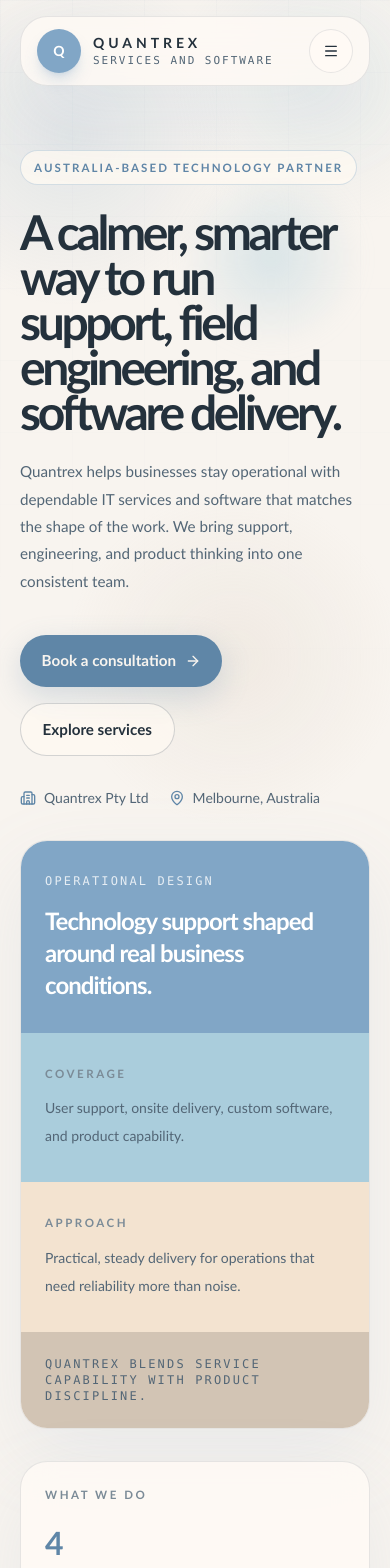
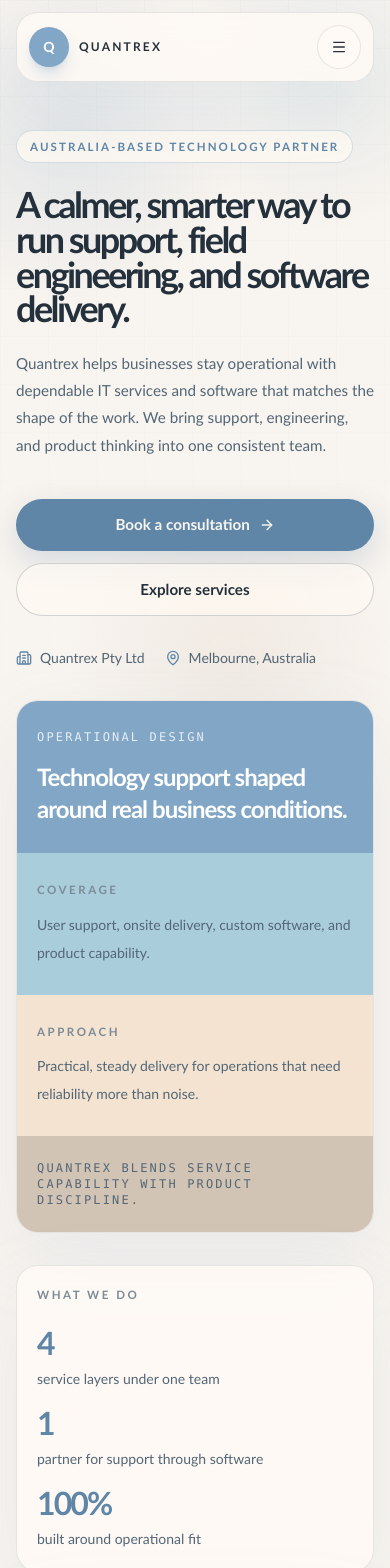
Before and after one commit to naveen-quantrex/quantrex-website, a Next.js app: page / in a window 390 px wide. Shown: the top 1568 px of the page. Built offline with nearby package versions, Linux system fonts and the light colour scheme.

Commit message:
Improve mobile responsiveness across site

```diff
--- a/src/app/contact/page.tsx
+++ b/src/app/contact/page.tsx
@@ -56,7 +56,7 @@ export default function ContactPage() {
                 content: <div className="mt-1 text-sm text-[var(--muted)]">Melbourne, VIC, Australia</div>,
               },
             ].map((item) => (
-              <div key={item.title} className="card p-6">
+              <div key={item.title} className="card p-5 sm:p-6">
                 <div className="flex items-start gap-4">
                   <item.icon className="mt-1 h-5 w-5 text-[var(--accent-strong)]" />
                   <div>
--- a/src/app/globals.css
+++ b/src/app/globals.css
@@ -270,3 +270,43 @@ a {
 .fine-rule {
   border-top: 1px solid var(--border);
 }
+
+@media (max-width: 640px) {
+  .site-grid {
+    background-size: 48px 48px;
+  }
+
+  .site-orb {
+    display: none;
+  }
+
+  .btn-primary,
+  .btn-secondary {
+    width: 100%;
+  }
+
+  .btn-tertiary {
+    width: fit-content;
+  }
+
+  .section-title {
+    font-size: clamp(2.2rem, 11vw, 3.5rem);
+    line-height: 0.98;
+  }
+
+  .section-description {
+    margin-top: 1rem;
+    font-size: 1rem;
+    line-height: 1.75;
+  }
+
+  .card {
+    border-radius: 1.35rem;
+  }
+
+  .pill {
+    max-width: 100%;
+    white-space: normal;
+    line-height: 1.4;
+  }
+}
--- a/src/app/page.tsx
+++ b/src/app/page.tsx
@@ -73,11 +73,11 @@ const reasons = [
 export default function Home() {
   return (
     <SiteShell>
-      <section className="pb-18 pt-10 sm:pb-24 sm:pt-16">
+      <section className="pb-16 pt-8 sm:pb-24 sm:pt-16">
         <div className="grid gap-8 lg:grid-cols-[1.1fr_0.9fr] lg:items-end">
           <div className="max-w-4xl">
             <span className="pill animate-fade-up">Australia-based technology partner</span>
-            <h1 className="animate-fade-up delay-100 mt-6 max-w-5xl text-5xl font-semibold leading-[0.94] tracking-[-0.07em] sm:text-6xl lg:text-7xl">
+            <h1 className="animate-fade-up delay-100 mt-6 max-w-5xl text-4xl font-semibold leading-[0.96] tracking-[-0.07em] sm:text-6xl lg:text-7xl">
               A calmer, smarter way to run support, field engineering, and software delivery.
             </h1>
             <p className="editorial-kicker animate-fade-up delay-200 mt-6 max-w-2xl">
@@ -85,12 +85,12 @@ export default function Home() {
               software that matches the shape of the work. We bring support, engineering,
               and product thinking into one consistent team.
             </p>
-            <div className="animate-fade-up delay-300 mt-10 flex flex-wrap items-center gap-4">
-              <Link href="/contact" className="btn-primary">
+            <div className="animate-fade-up delay-300 mt-10 flex flex-col items-stretch gap-3 sm:flex-row sm:flex-wrap sm:items-center sm:gap-4">
+              <Link href="/contact" className="btn-primary sm:w-auto">
                 Book a consultation
                 <ArrowRight className="h-4 w-4" />
               </Link>
-              <Link href="/services" className="btn-secondary">
+              <Link href="/services" className="btn-secondary sm:w-auto">
                 Explore services
               </Link>
             </div>
@@ -107,7 +107,7 @@ export default function Home() {
           </div>
 
           <div className="card overflow-hidden">
-            <div className="bg-[var(--accent)] px-6 py-8 text-white sm:px-8">
+            <div className="bg-[var(--accent)] px-5 py-7 text-white sm:px-8 sm:py-8">
               <p className="font-mono text-xs uppercase tracking-[0.18em] text-white/80">
                 Operational design
               </p>
@@ -116,20 +116,20 @@ export default function Home() {
               </p>
             </div>
             <div className="grid gap-0 sm:grid-cols-2">
-              <div className="bg-[var(--accent-soft)] px-6 py-8 sm:px-8">
+              <div className="bg-[var(--accent-soft)] px-5 py-7 sm:px-8 sm:py-8">
                 <p className="panel-label text-[var(--text)]">Coverage</p>
                 <p className="mt-3 text-sm leading-7 text-[var(--muted)]">
                   User support, onsite delivery, custom software, and product capability.
                 </p>
               </div>
-              <div className="bg-[var(--bg-soft)] px-6 py-8 sm:px-8">
+              <div className="bg-[var(--bg-soft)] px-5 py-7 sm:px-8 sm:py-8">
                 <p className="panel-label text-[var(--text)]">Approach</p>
                 <p className="mt-3 text-sm leading-7 text-[var(--muted)]">
                   Practical, steady delivery for operations that need reliability more than noise.
                 </p>
               </div>
             </div>
-            <div className="bg-[var(--taupe)] px-6 py-6 sm:px-8">
+            <div className="bg-[var(--taupe)] px-5 py-6 sm:px-8">
               <p className="font-mono text-xs uppercase tracking-[0.18em] text-[var(--muted)]">
                 Quantrex blends service capability with product discipline.
               </p>
@@ -138,7 +138,7 @@ export default function Home() {
         </div>
 
         <div className="mt-8 grid gap-5 lg:grid-cols-[1.1fr_0.9fr]">
-          <div className="card p-6 sm:p-8">
+          <div className="card p-5 sm:p-8">
             <p className="panel-label">What we do</p>
             <div className="mt-6 grid gap-4 sm:grid-cols-3">
               {metrics.map((metric) => (
@@ -150,7 +150,7 @@ export default function Home() {
             </div>
           </div>
 
-          <div className="card p-6 sm:p-8">
+          <div className="card p-5 sm:p-8">
             <p className="panel-label">Best fit</p>
             <div className="mt-4 space-y-4">
               {principles.map((item) => (
@@ -164,7 +164,7 @@ export default function Home() {
         </div>
       </section>
 
-      <section className="py-20">
+      <section className="py-16 sm:py-20">
         <div className="mb-12 max-w-3xl">
           <p className="section-eyebrow">Services</p>
           <h2 className="text-3xl font-semibold tracking-[-0.05em] sm:text-4xl">
@@ -192,10 +192,10 @@ export default function Home() {
         </div>
       </section>
 
-      <section className="py-20">
+      <section className="py-16 sm:py-20">
         <div className="grid gap-6 lg:grid-cols-[1.05fr_0.95fr]">
           <div className="card overflow-hidden">
-            <div className="bg-[var(--surface-strong)] px-8 py-8">
+            <div className="bg-[var(--surface-strong)] px-5 py-7 sm:px-8 sm:py-8">
               <p className="section-eyebrow mb-0">Products</p>
               <h2 className="mt-4 text-3xl font-semibold tracking-[-0.05em] sm:text-4xl">
                 Purpose-built software for high-friction industries.
@@ -209,7 +209,7 @@ export default function Home() {
               href="https://visadocket.com.au"
               target="_blank"
               rel="noopener noreferrer"
-              className="block bg-[var(--accent-soft)] px-8 py-8 transition-colors hover:bg-[var(--bg-soft)]"
+              className="block bg-[var(--accent-soft)] px-5 py-7 transition-colors hover:bg-[var(--bg-soft)] sm:px-8 sm:py-8"
             >
               <div className="flex items-center justify-between gap-4">
                 <div>
@@ -227,7 +227,7 @@ export default function Home() {
             </a>
           </div>
 
-          <div className="card p-8">
+          <div className="card p-5 sm:p-8">
             <p className="section-eyebrow mb-6">Why Quantrex</p>
             <div className="space-y-6">
               {reasons.map((item) => (
@@ -246,26 +246,26 @@ export default function Home() {
         </div>
       </section>
 
-      <section className="pb-20 pt-10">
+      <section className="pb-20 pt-8 sm:pt-10">
         <div className="card overflow-hidden">
           <div className="grid lg:grid-cols-[0.9fr_1.1fr]">
-            <div className="bg-[var(--taupe)] px-8 py-10">
+            <div className="bg-[var(--taupe)] px-5 py-8 sm:px-8 sm:py-10">
               <p className="panel-label text-[var(--text)]">Next step</p>
               <h2 className="mt-4 text-3xl font-semibold tracking-[-0.05em] sm:text-4xl">
                 Need support, onsite engineering, or a system built properly?
               </h2>
             </div>
-            <div className="px-8 py-10">
+            <div className="px-5 py-8 sm:px-8 sm:py-10">
               <p className="max-w-2xl text-sm leading-7 text-[var(--muted)]">
                 Quantrex works with businesses that need reliable service and software that
                 reduces operational friction. Start with a conversation and we can shape the
                 right mix of support, engineering, and product capability.
               </p>
-              <div className="mt-8 flex flex-wrap items-center gap-4">
-                <Link href="/contact" className="btn-primary">
+              <div className="mt-8 flex flex-col items-stretch gap-3 sm:flex-row sm:flex-wrap sm:items-center sm:gap-4">
+                <Link href="/contact" className="btn-primary sm:w-auto">
                   Contact Quantrex
                 </Link>
-                <Link href="/products" className="btn-secondary">
+                <Link href="/products" className="btn-secondary sm:w-auto">
                   View products
                 </Link>
               </div>
--- a/src/app/products/page.tsx
+++ b/src/app/products/page.tsx
@@ -29,11 +29,11 @@ export default function ProductsPage() {
             rel="noopener noreferrer"
             className="card block overflow-hidden transition-transform hover:-translate-y-0.5"
           >
-            <div className="bg-[var(--accent)] px-8 py-10 text-white">
+            <div className="bg-[var(--accent)] px-5 py-8 text-white sm:px-8 sm:py-10">
               <div className="pill border-white/20 bg-white/10 text-white">Live product</div>
               <div className="mt-6 flex items-start justify-between gap-6">
                 <div>
-                  <h2 className="text-4xl font-semibold tracking-[-0.05em]">VisaDocket</h2>
+                  <h2 className="text-3xl font-semibold tracking-[-0.05em] sm:text-4xl">VisaDocket</h2>
                   <p className="mt-4 max-w-2xl text-sm leading-7 text-white/78">
                     A vertical SaaS platform for migration professionals, combining client
                     records, applications, documents, compliance support, and operational tooling.
@@ -42,7 +42,7 @@ export default function ProductsPage() {
                 <ArrowUpRight className="mt-1 hidden h-5 w-5 sm:block" />
               </div>
             </div>
-            <div className="grid gap-3 bg-[var(--surface-strong)] px-8 py-8 sm:grid-cols-2">
+            <div className="grid gap-3 bg-[var(--surface-strong)] px-5 py-7 sm:grid-cols-2 sm:px-8 sm:py-8">
               {[
                 "Client and application tracking",
                 "Document workflows",
@@ -59,7 +59,7 @@ export default function ProductsPage() {
             </div>
           </a>
 
-          <div className="card p-8">
+          <div className="card p-5 sm:p-8">
             <div className="flex h-12 w-12 items-center justify-center rounded-2xl bg-[var(--accent-light)] text-[var(--accent-strong)]">
               <Sparkles className="h-5 w-5" />
             </div>
@@ -73,7 +73,7 @@ export default function ProductsPage() {
               open to shaping the right product with you.
             </p>
             <div className="mt-8">
-              <Link href="/contact" className="btn-secondary">
+              <Link href="/contact" className="btn-secondary sm:w-auto">
                 Share an idea
               </Link>
             </div>
--- a/src/app/services/page.tsx
+++ b/src/app/services/page.tsx
@@ -90,7 +90,7 @@ export default function ServicesPage() {
       <section className="py-12 sm:py-16">
         <div className="grid gap-5 md:grid-cols-2 xl:grid-cols-3">
           {serviceGroups.map((service) => (
-            <div key={service.title} className="card flex flex-col p-6 sm:p-7">
+            <div key={service.title} className="card flex flex-col p-5 sm:p-7">
               <div className="flex h-12 w-12 items-center justify-center rounded-2xl bg-[var(--accent-light)] text-[var(--accent-strong)]">
                 <service.icon className="h-5 w-5" />
               </div>
@@ -111,13 +111,13 @@ export default function ServicesPage() {
       <section className="pb-20 pt-8">
         <div className="card overflow-hidden">
           <div className="grid lg:grid-cols-[0.8fr_1.2fr]">
-            <div className="bg-[var(--accent-soft)] px-8 py-10">
+            <div className="bg-[var(--accent-soft)] px-5 py-8 sm:px-8 sm:py-10">
               <p className="panel-label text-[var(--text)]">How we work</p>
               <h2 className="mt-4 text-3xl font-semibold tracking-[-0.05em]">
                 Diagnose clearly. Deliver the right layer. Improve from there.
               </h2>
             </div>
-            <div className="px-8 py-10">
+            <div className="px-5 py-8 sm:px-8 sm:py-10">
               <div className="grid gap-8 md:grid-cols-3">
                 {[
                   {
@@ -148,7 +148,7 @@ export default function ServicesPage() {
                 ))}
               </div>
               <div className="mt-10">
-                <Link href="/contact" className="btn-primary">
+                <Link href="/contact" className="btn-primary sm:w-auto">
                   Discuss your requirements
                   <ArrowRight className="h-4 w-4" />
                 </Link>
--- a/src/components/contact-form.tsx
+++ b/src/components/contact-form.tsx
@@ -42,7 +42,7 @@ export function ContactForm() {
 
   if (status === "success") {
     return (
-      <div className="card flex flex-col items-center justify-center gap-4 p-12 text-center">
+      <div className="card flex flex-col items-center justify-center gap-4 p-8 text-center sm:p-12">
         <div className="flex h-14 w-14 items-center justify-center rounded-full bg-[var(--green-light)]">
           <CheckCircle2 className="h-7 w-7 text-[var(--green)]" />
         </div>
@@ -56,7 +56,7 @@ export function ContactForm() {
   }
 
   return (
-    <form onSubmit={handleSubmit} className="card space-y-5 p-8">
+    <form onSubmit={handleSubmit} className="card space-y-5 p-5 sm:p-8">
       <div>
         <p className="panel-label">Project details</p>
         <p className="mt-3 max-w-xl text-sm leading-7 text-[var(--muted)]">
@@ -159,7 +159,7 @@ export function ContactForm() {
       <button
         type="submit"
         disabled={status === "loading"}
-        className="btn-primary disabled:opacity-60"
+        className="btn-primary disabled:opacity-60 sm:w-auto"
       >
         {status === "loading" ? "Sending..." : "Send message"}
         {status !== "loading" && <ArrowRight className="h-4 w-4" />}
--- a/src/components/section.tsx
+++ b/src/components/section.tsx
@@ -8,7 +8,7 @@ export function SectionIntro({
   description: string;
 }) {
   return (
-    <div className="grid gap-8 lg:grid-cols-[1.05fr_0.95fr] lg:items-end">
+    <div className="grid gap-6 sm:gap-8 lg:grid-cols-[1.05fr_0.95fr] lg:items-end">
       <div className="max-w-4xl">
         <p className="section-eyebrow">{eyebrow}</p>
         <h1 className="section-title">{title}</h1>
--- a/src/components/site-shell.tsx
+++ b/src/components/site-shell.tsx
@@ -27,18 +27,18 @@ export function SiteShell({
       <div className="site-glow" />
       <div className="site-orb" />
 
-      <div className="relative z-10 mx-auto flex min-h-screen max-w-7xl flex-col px-5 sm:px-6 lg:px-8">
-        <header className="sticky top-0 z-40 pt-4">
-          <nav className="card flex items-center justify-between rounded-full px-4 py-3 sm:px-6">
-            <Link href="/" className="flex items-center gap-3" onClick={() => setMenuOpen(false)}>
-              <div className="flex h-11 w-11 items-center justify-center rounded-full bg-[var(--accent)] text-sm font-bold text-white shadow-lg shadow-[rgba(129,166,198,0.3)]">
+      <div className="relative z-10 mx-auto flex min-h-screen max-w-7xl flex-col px-4 sm:px-6 lg:px-8">
+        <header className="sticky top-0 z-40 pt-3 sm:pt-4">
+          <nav className="card flex items-center justify-between rounded-[1.5rem] px-3 py-3 sm:rounded-full sm:px-6">
+            <Link href="/" className="flex min-w-0 items-center gap-2.5 sm:gap-3" onClick={() => setMenuOpen(false)}>
+              <div className="flex h-10 w-10 shrink-0 items-center justify-center rounded-full bg-[var(--accent)] text-sm font-bold text-white shadow-lg shadow-[rgba(129,166,198,0.3)] sm:h-11 sm:w-11">
                 Q
               </div>
-              <div>
-                <div className="text-sm font-semibold tracking-[0.28em] text-[var(--text)]">
+              <div className="min-w-0">
+                <div className="truncate text-xs font-semibold tracking-[0.18em] text-[var(--text)] sm:text-sm sm:tracking-[0.28em]">
                   QUANTREX
                 </div>
-                <div className="font-mono text-[11px] uppercase tracking-[0.18em] text-[var(--muted)]">
+                <div className="hidden font-mono text-[11px] uppercase tracking-[0.18em] text-[var(--muted)] sm:block">
                   Services and software
                 </div>
               </div>
@@ -110,7 +110,7 @@ export function SiteShell({
               <div className="fine-rule pt-4">
                 <a
                   href="mailto:naveen@quantrex.com.au"
-                  className="block rounded-2xl px-4 py-3 font-mono text-xs uppercase tracking-[0.18em] text-[var(--muted)]"
+                  className="block break-all rounded-2xl px-4 py-3 font-mono text-xs uppercase tracking-[0.18em] text-[var(--muted)]"
                 >
                   naveen@quantrex.com.au
                 </a>
@@ -119,11 +119,11 @@ export function SiteShell({
           ) : null}
         </header>
 
-        <main className="flex-1 pt-6">{children}</main>
+        <main className="flex-1 pt-4 sm:pt-6">{children}</main>
 
         <footer className="py-10">
           <div className="card overflow-hidden">
-            <div className="grid gap-8 px-6 py-8 sm:px-8 lg:grid-cols-[1.2fr_0.8fr] lg:px-10">
+            <div className="grid gap-8 px-5 py-7 sm:px-8 sm:py-8 lg:grid-cols-[1.2fr_0.8fr] lg:px-10">
               <div>
                 <p className="panel-label">Quantrex</p>
                 <h2 className="mt-3 max-w-xl text-2xl font-semibold tracking-[-0.05em] sm:text-3xl">
@@ -150,10 +150,10 @@ export function SiteShell({
                 <div>
                   <p className="panel-label">Contact</p>
                   <div className="mt-4 space-y-3 text-sm text-[var(--muted)]">
-                    <a href="mailto:naveen@quantrex.com.au" className="block hover:text-[var(--text)]">
+                    <a href="mailto:naveen@quantrex.com.au" className="block break-all hover:text-[var(--text)]">
                       naveen@quantrex.com.au
                     </a>
-                    <a href="mailto:supriya@quantrex.com.au" className="block hover:text-[var(--text)]">
+                    <a href="mailto:supriya@quantrex.com.au" className="block break-all hover:text-[var(--text)]">
                       supriya@quantrex.com.au
                     </a>
                     <a href="tel:+61466300421" className="block hover:text-[var(--text)]">
@@ -168,7 +168,7 @@ export function SiteShell({
               </div>
             </div>
 
-            <div className="fine-rule flex flex-col gap-3 px-6 py-4 text-xs text-[var(--muted-2)] sm:flex-row sm:items-center sm:justify-between sm:px-8 lg:px-10">
+            <div className="fine-rule flex flex-col gap-3 px-5 py-4 text-xs text-[var(--muted-2)] sm:flex-row sm:items-center sm:justify-between sm:px-8 lg:px-10">
               <p>(c) {new Date().getFullYear()} Quantrex Pty Ltd</p>
               <p className="font-mono uppercase tracking-[0.18em]">
                 Built for support, engineering, and modern operations
```
Also changed, not shown: src/app/about/page.tsx (+12 -12 lines).
